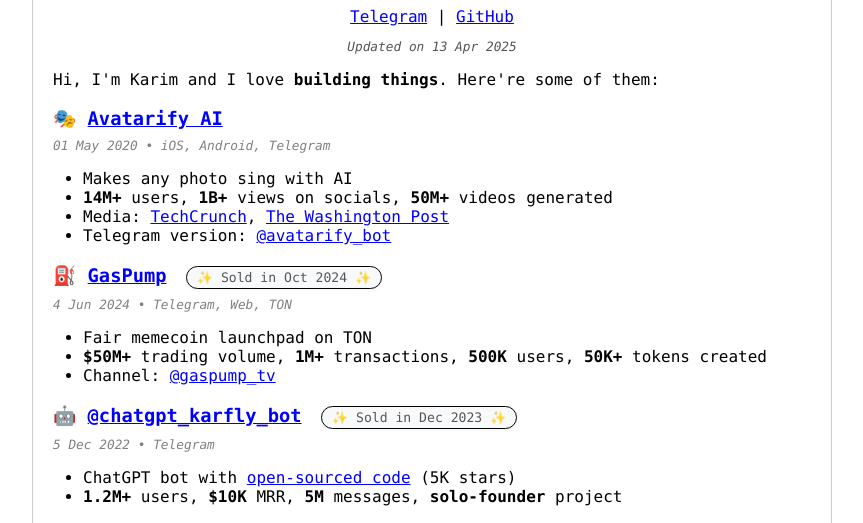
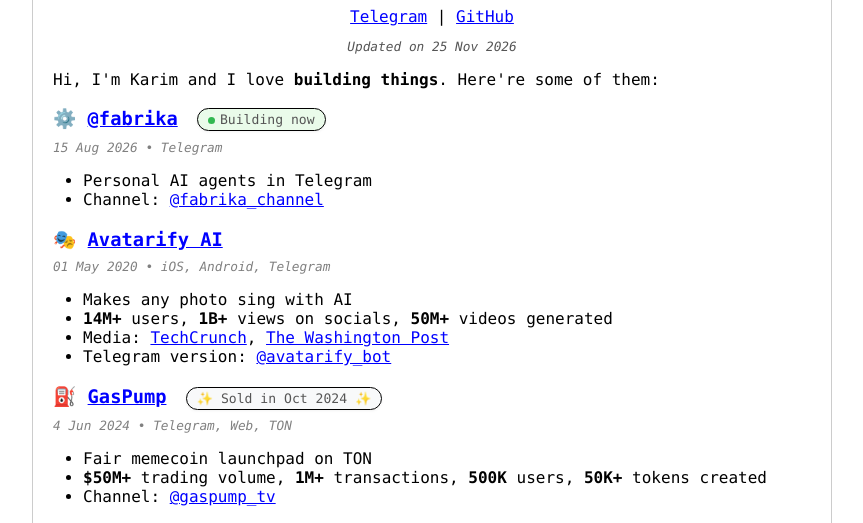
Before and after one commit to karfly/karfly.github.io, a plain HTML site: page index.html in a window 1280 px wide. Shown: the part 227-750 px from the top of the page, without its empty margins (208-1071 px from the left). Drawn offline with Linux system fonts and the light colour scheme.

Commit message:
Add @fabrika as the project I'm building now
Co-Authored-By: Claude Opus 5.5 <noreply@anthropic.com>

```diff
--- a/index.html
+++ b/index.html
@@ -146,6 +146,24 @@
                 padding: 2px 8px;
             }
         }
+
+        .building-note {
+            background: #eafbea;
+        }
+        .building-note .dot {
+            display: inline-block;
+            width: 7px;
+            height: 7px;
+            border-radius: 50%;
+            background: #1fb141;
+            margin-right: 5px;
+            vertical-align: middle;
+            animation: pulse 1.6s ease-in-out infinite;
+        }
+        @keyframes pulse {
+            0%, 100% { opacity: 1; }
+            50% { opacity: 0.25; }
+        }
     </style>
 </head>
 <body>
@@ -165,9 +183,18 @@
             <a href="https://t.me/karim_iskakov" target="_blank">Telegram</a> |
             <a href="https://github.com/karfly" target="_blank">GitHub</a>
         </div>
-        <p class="updated-date">Updated on 13 Apr 2025</p>
+        <p class="updated-date">Updated on 25 Nov 2026</p>
 
         <p>Hi, I'm Karim and I love <b>building things</b>. Here're some of them:</p>
+
+        <div class="project">
+            <h3>⚙️ <a href="https://t.me/fabrika" target="_blank">@fabrika</a> <span class="acquisition-note building-note"><span class="dot"></span>Building now</span></h3>
+            <p class="details">15 Aug 2026 • Telegram</p>
+            <ul>
+                <li>Personal AI agents in Telegram</li>
+                <li>Channel: <a href="https://t.me/fabrika_channel" target="_blank">@fabrika_channel</a></li>
+            </ul>
+        </div>
 
         <div class="project">
             <h3>🎭 <a href="https://avatarify.ai" target="_blank">Avatarify AI</a></h3>
```
